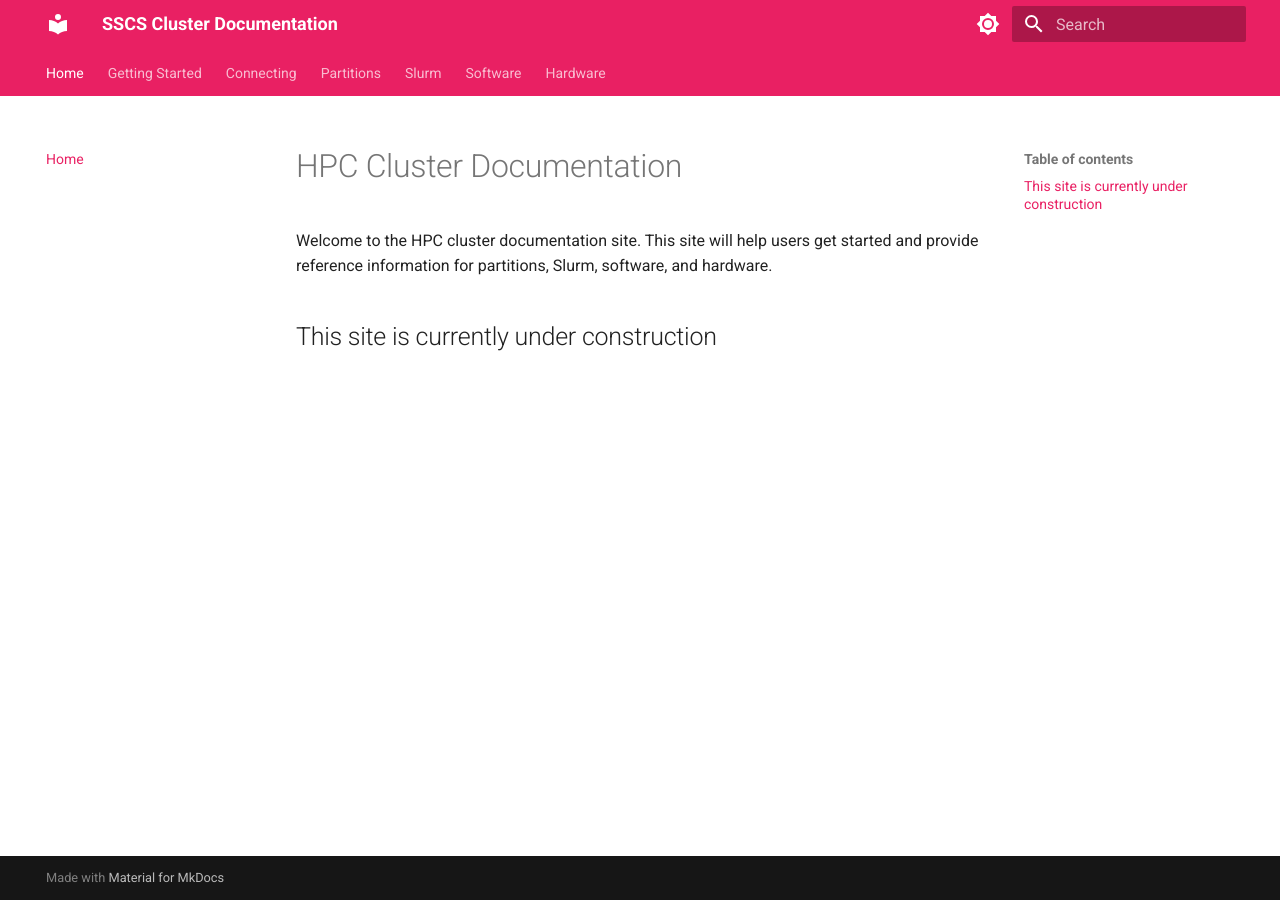
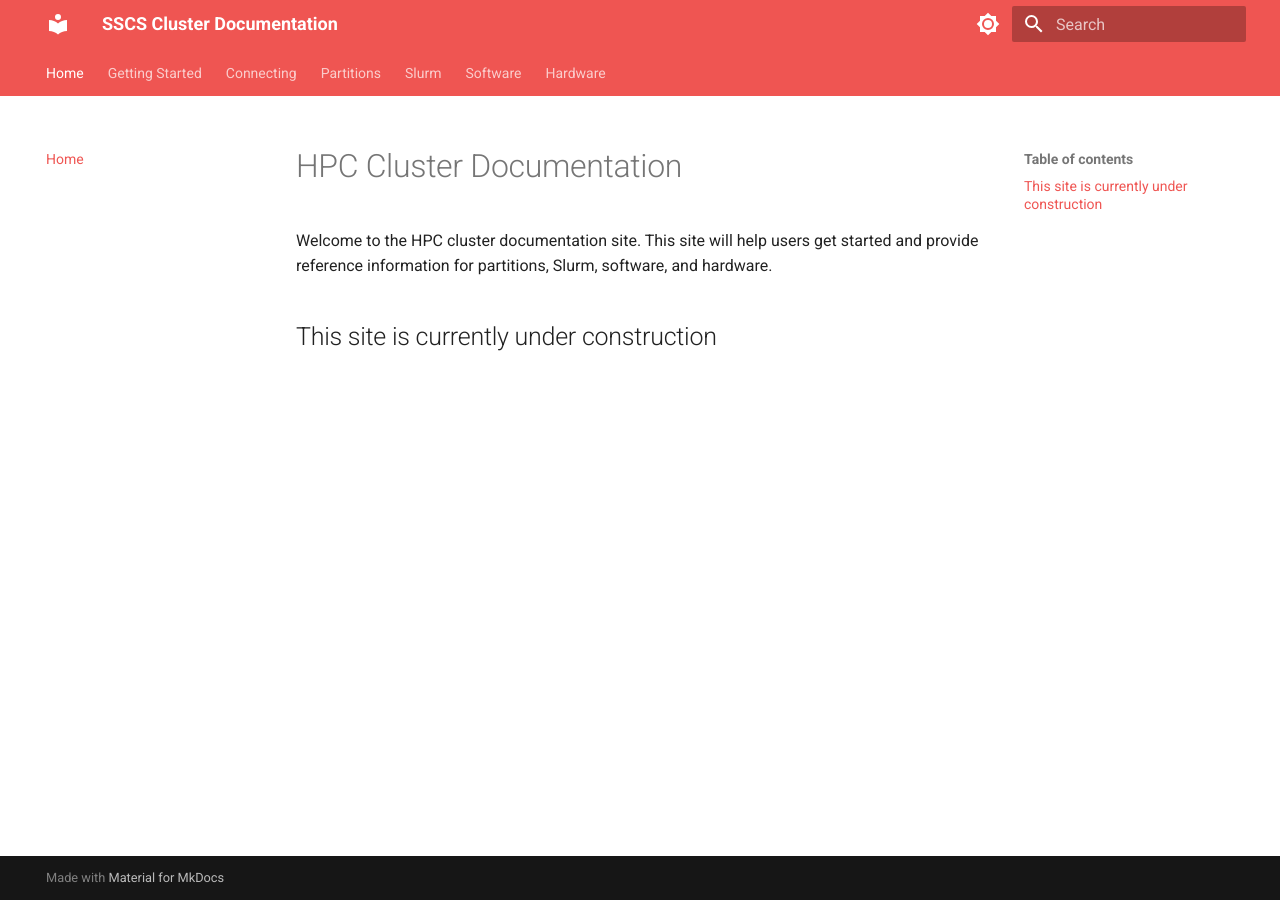
Before and after one commit to uchicago-ssd-sscs/hpc-docs, an MkDocs documentation site: the page built from docs/index.md, in a window 1280 px wide. Built offline with MkDocs 1.6.1 and Material for MkDocs 9.7.7, drawn with Linux system fonts in a browser that asks for light colours.

Commit message:
Update mkdocs.yml
Updated primary background color to 'red' from 'pink'.

```diff
--- a/mkdocs.yml
+++ b/mkdocs.yml
@@ -21,7 +21,7 @@ theme:
     # Palette toggle for light mode
     - media: "(prefers-color-scheme: light)"
       scheme: default
-      primary: pink
+      primary: red
       #accent:
       toggle:
         icon: material/brightness-7
@@ -30,7 +30,7 @@ theme:
     # Palette toggle for dark mode
     - media: "(prefers-color-scheme: dark)"
       scheme: slate
-      primary: pink
+      primary: red
       #accent:
       toggle:
         icon: material/brightness-4
```
